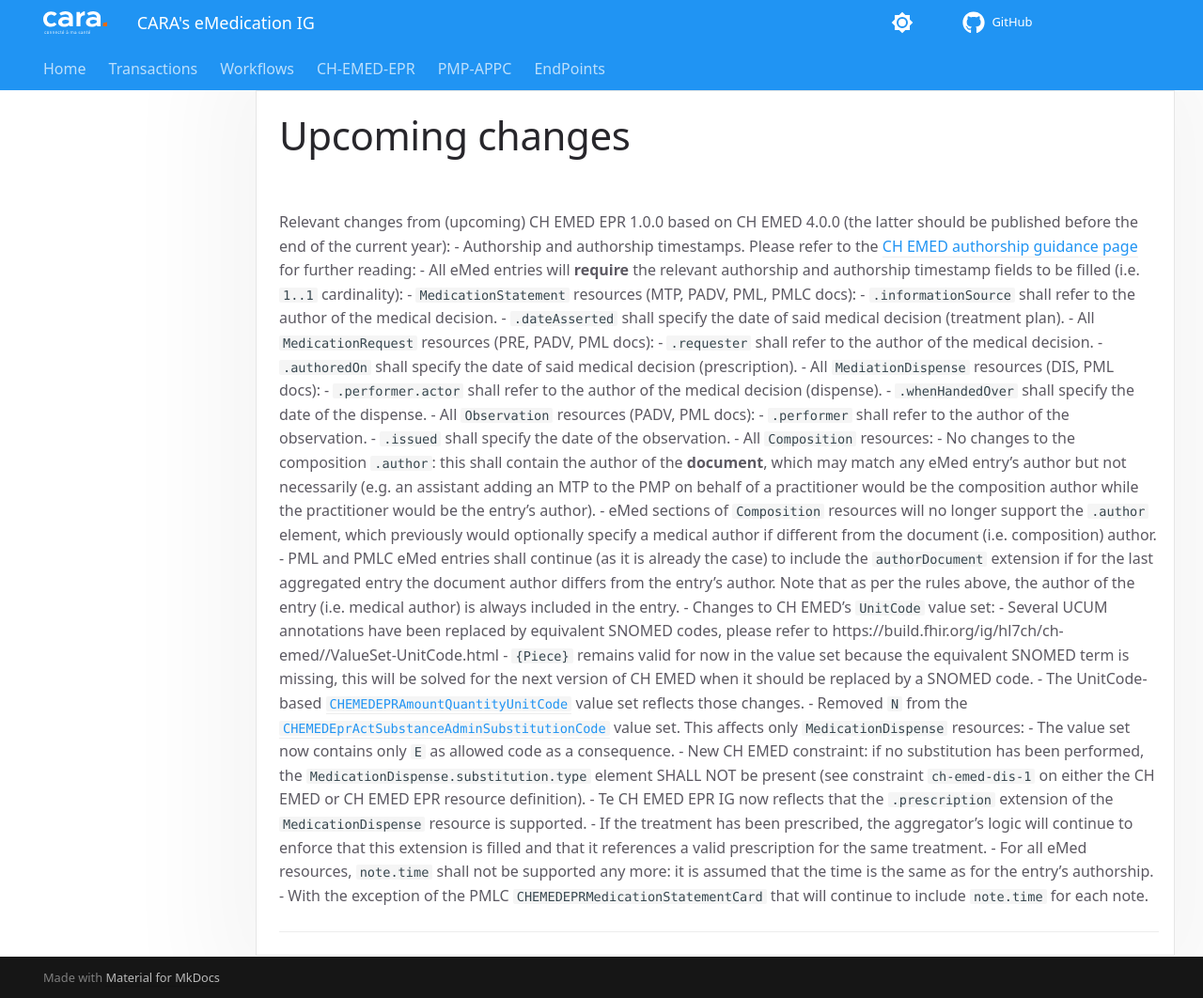
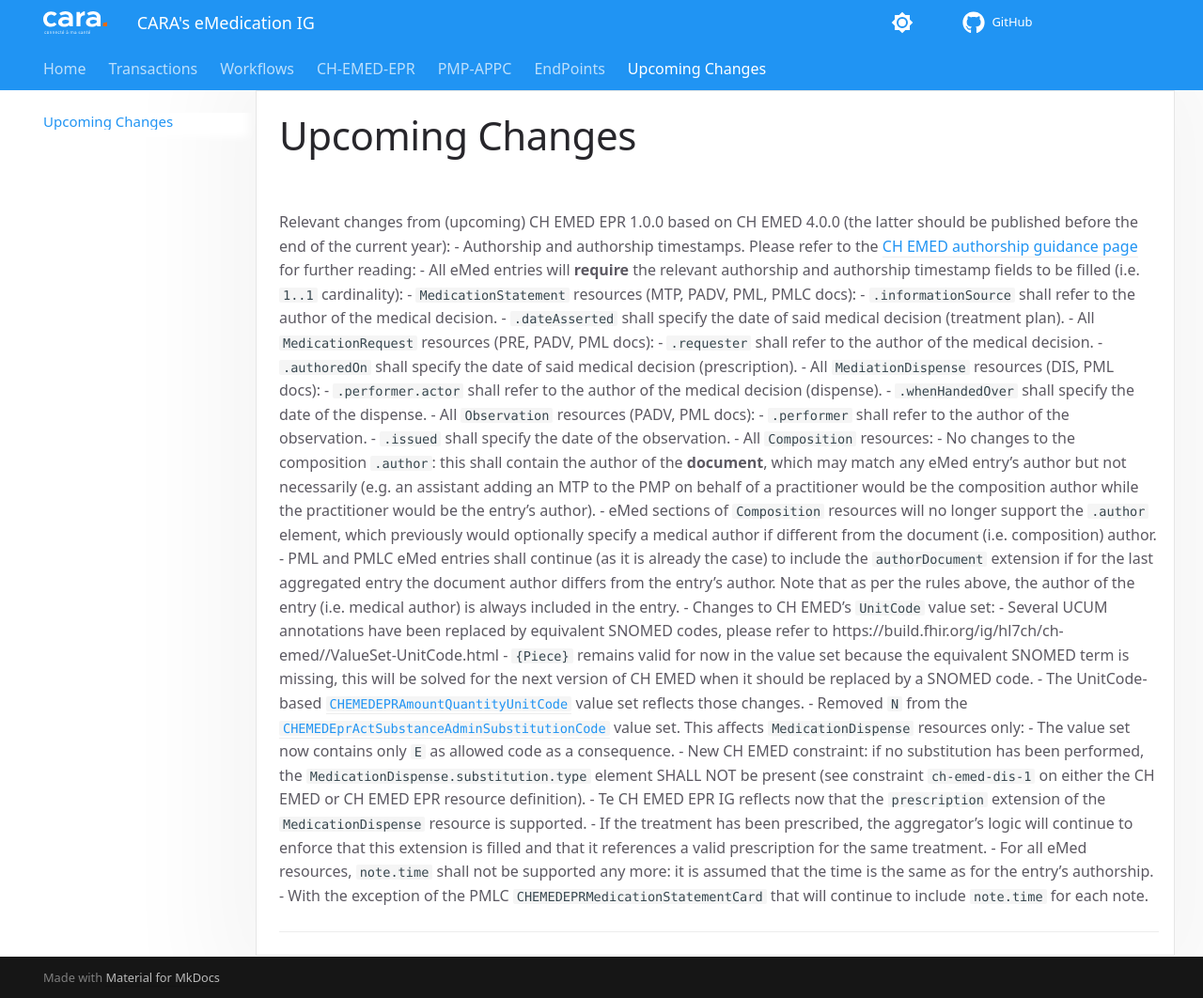
Before and after one commit to CARA-ch/emed-service-guide, an MkDocs documentation site: the page built from docs/other/upcoming_changes.md, in a window 1280 px wide and 1062 px high. Shown: the whole window at 94% size. Built offline with MkDocs 1.6.1 and Material for MkDocs 9.7.7, drawn with Linux system fonts in a browser that asks for light colours; comment, search, counter and statistics services are not loaded.

Commit message:
Minor fixes to upcoming changes and added it to home page and menu

```diff
--- a/docs/other/upcoming_changes.md
+++ b/docs/other/upcoming_changes.md
@@ -21,10 +21,10 @@
 	- Several UCUM annotations have been replaced by equivalent SNOMED codes, please refer to https://build.fhir.org/ig/hl7ch/ch-emed//ValueSet-UnitCode.html
       - `{Piece}` remains valid for now in the value set because the equivalent SNOMED term is missing, this will be solved for the next version of CH EMED when it should be replaced by a SNOMED code.
 	- The UnitCode-based [`CHEMEDEPRAmountQuantityUnitCode`](https://build.fhir.org/ig/CARA-ch/ch-emed-epr/ValueSet-ch-emed-epr-amount-quantity-unit-code.html) value set reflects those changes.
-  - Removed `N` from the [`CHEMEDEprActSubstanceAdminSubstitutionCode`](https://build.fhir.org/ig/CARA-ch/ch-emed-epr/ValueSet-ch-emed-epr-amount-quantity-unit-code.html) value set. This affects only `MedicationDispense` resources:
+  - Removed `N` from the [`CHEMEDEprActSubstanceAdminSubstitutionCode`](https://build.fhir.org/ig/CARA-ch/ch-emed-epr/ValueSet-ch-emed-epr-amount-quantity-unit-code.html) value set. This affects `MedicationDispense` resources only:
 	- The value set now contains only `E` as allowed code as a consequence.
 	- New CH EMED constraint: if no substitution has been performed, the `MedicationDispense.substitution.type` element SHALL NOT be present (see constraint `ch-emed-dis-1` on either the  CH EMED or CH EMED EPR resource definition).
-  - Te CH EMED EPR IG now reflects that the `.prescription` extension of the `MedicationDispense` resource is supported.
+  - Te CH EMED EPR IG reflects now that the `prescription` extension of the `MedicationDispense` resource is supported.
 	- If the treatment has been prescribed, the aggregator's logic will continue to enforce that this extension is filled and that it references a valid prescription for the same treatment.
   - For all eMed resources, `note.time` shall not be supported any more: it is assumed that the time is the same as for the entry's authorship.
 	- With the exception of the PMLC `CHEMEDEPRMedicationStatementCard` that will continue to include `note.time` for each note.
--- a/mkdocs.yml
+++ b/mkdocs.yml
@@ -23,6 +23,7 @@
     - appc/index.md
   - EndPoints:
     - endpoints.md
+  - Upcoming Changes: other/upcoming_changes.md
 markdown_extensions:
   - smarty
   - admonition
```
Also changed, not shown: docs/index.md (+4 -0 lines).
